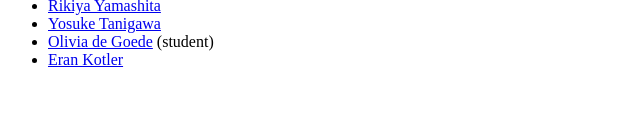
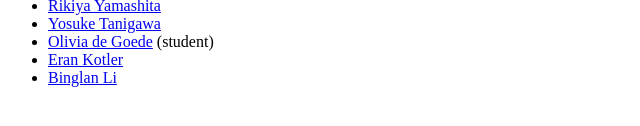
Before and after one commit to vijayp/biods253-spring2021, a plain HTML site: page index.html in a window 1280 px wide. Shown: the part 152-278 px from the top of the page, 0-640 px from the left. Drawn offline with Linux system fonts and the light colour scheme.

Commit message:
add Binglan Li's profile to index.html

```diff
--- a/index.html
+++ b/index.html
@@ -12,6 +12,7 @@
 <li><a href="https://yosuketanigawa.com/">Yosuke Tanigawa</a></li>
 <li><a href="https://web.stanford.edu/group/kirkegaard/people.html">Olivia de Goede</a> (student) </li>
 <li><a href="https://profiles.stanford.edu/eran-kotler">Eran Kotler</a></li>
+<li><a href="https://profiles.stanford.edu/binglan-li">Binglan Li</a></li>
 </ul>
 
 
```
